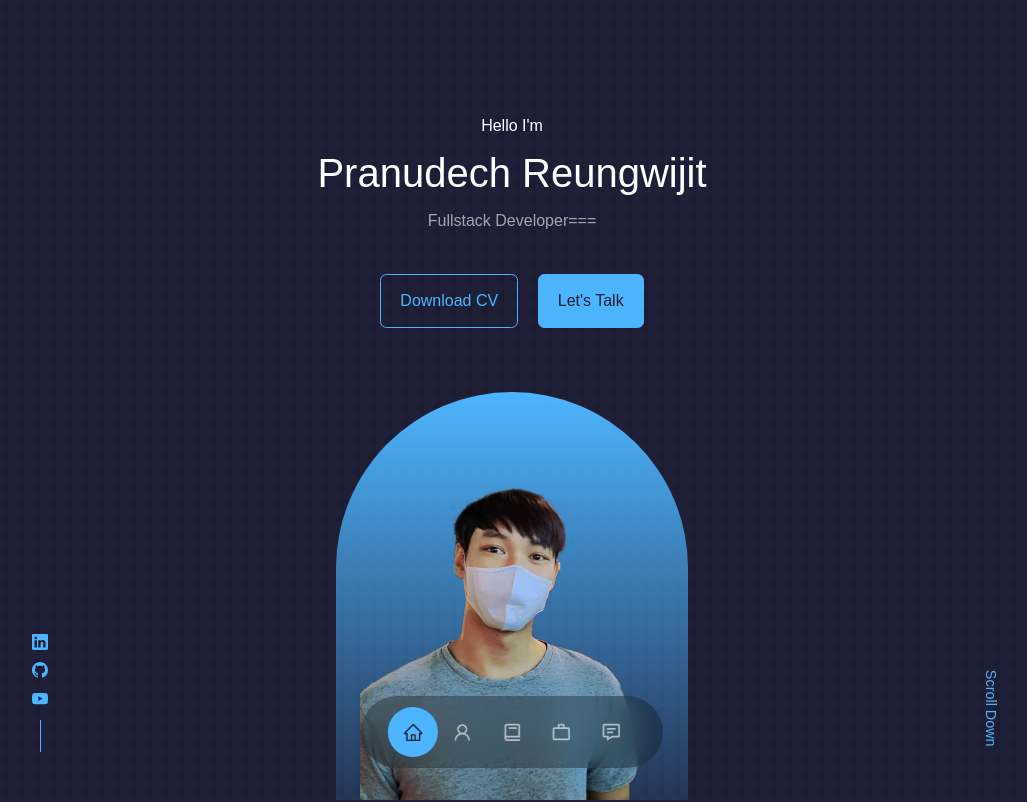
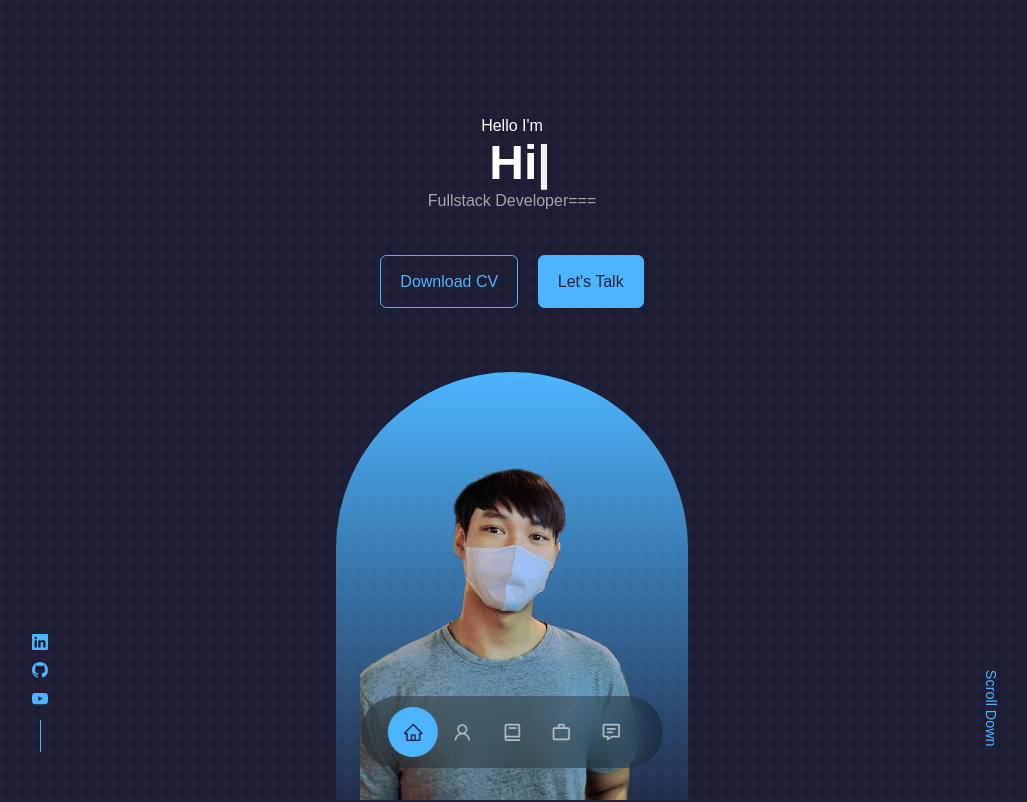
Before and after one commit to pranudech/portfolio-web, a React (Create React App) app: page / in a window 1280 px wide. Shown: the top 802 px of the page, without its empty margins (128-1155 px from the left). Built offline with nearby package versions, Linux system fonts and the light colour scheme.

Commit message:
update head

```diff
--- a/src/components/header/Header.jsx
+++ b/src/components/header/Header.jsx
@@ -1,17 +1,25 @@
 import React from "react";
 import CTA from "./CTA";
 import HerderSocials from "./HerderSocials";
-import './header.css';
+import Typed from "react-typed";
+import "./header.css";
 
 const Header = () => {
   return (
     <header>
       <div className="container header__container">
         <h5>Hello I'm</h5>
-        <h1>Pranudech Reungwijit</h1>
+        {/* <h1>Pranudech Reungwijit</h1> */}
+        <Typed
+          className="md:text-5xl sm:text-4xl text-xl font-bold md:pl-4 pl-2"
+          strings={["Tom", "Pranudech \nReungwijit :)", "Hi"]}
+          typeSpeed={100}
+          backSpeed={10}
+          loop
+        />
         <h5 className="text-light">Fullstack Developer===</h5>
         <CTA />
-        <HerderSocials/>
+        <HerderSocials />
 
         <div className="me">
           <img src="assets/tom.png" alt="" />
```
